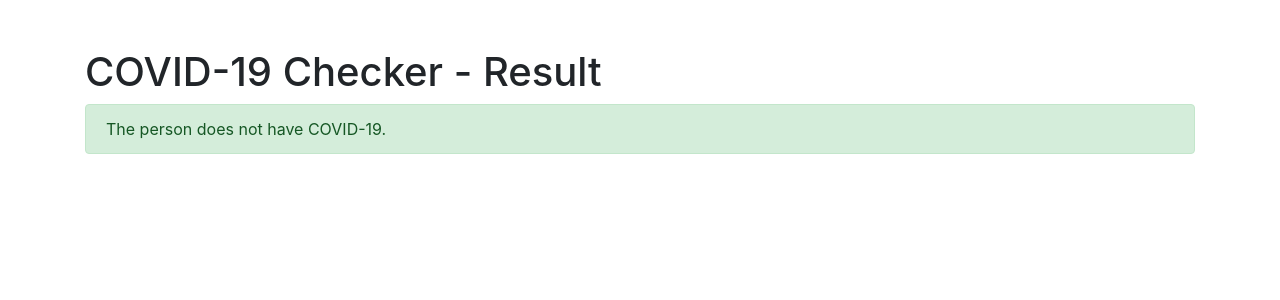
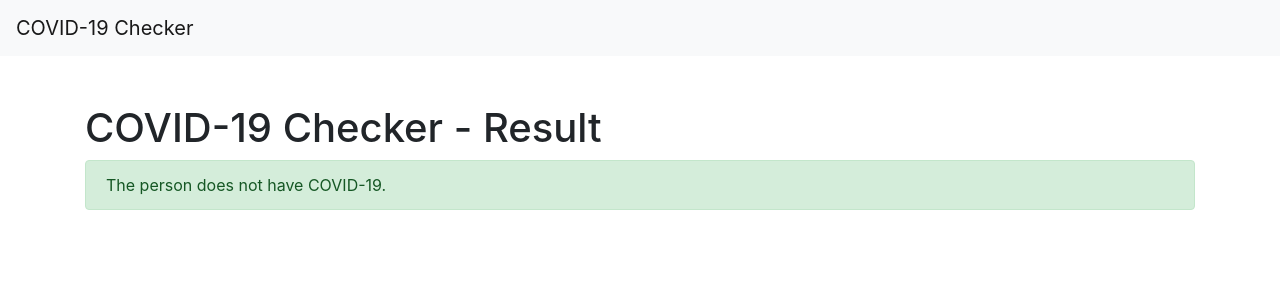
Before and after one commit to Tuppalwad/Covid19Check, a Flask app: template templates/result.html in a window 1280 px wide. Shown: the top 300 px of the page. Run offline with Flask 3, Linux system fonts and the light colour scheme; the template is opened without the code that fills it, so the values that code supplies are empty; some libraries are stand-ins or nearby versions.

Commit message:
back button added

```diff
--- a/templates/result.html
+++ b/templates/result.html
@@ -8,6 +8,9 @@
     />
   </head>
   <body>
+    <nav class="navbar navbar-expand-lg navbar-light bg-light">
+      <a class="navbar-brand" href="/">COVID-19 Checker</a>
+    </nav>
     <div class="container mt-5">
       <h1>COVID-19 Checker - Result</h1>
       {% if has_covid %}
```
